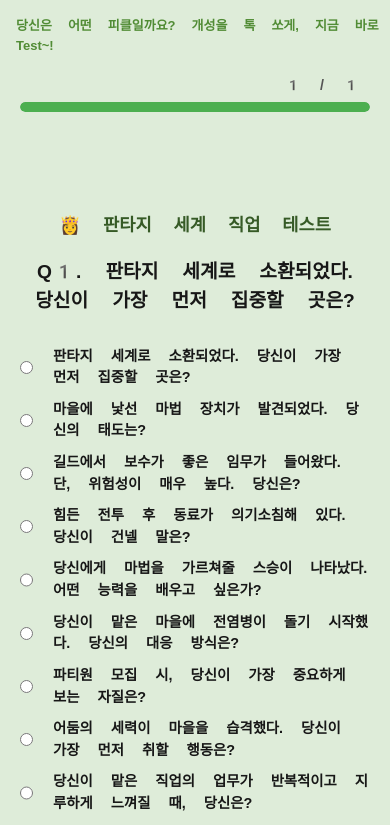
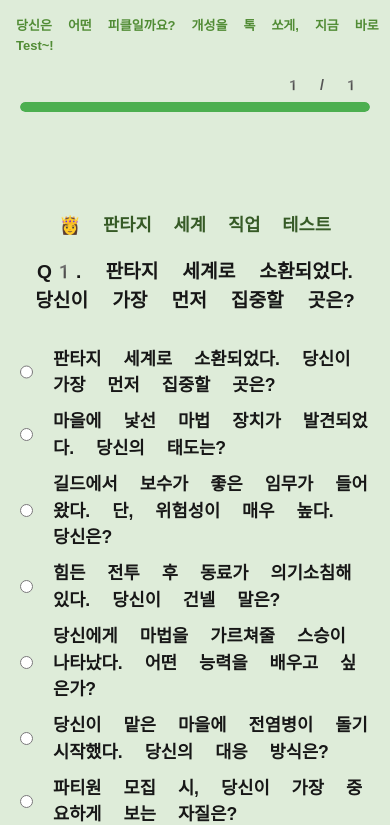
Before and after one commit to dahyeon777/pickle-test-nextjs, a Next.js app: page /testStart/1 in a window 390 px wide. Shown: the top 825 px of the page. Built offline with nearby package versions, Linux system fonts and the light colour scheme; a web font is replaced by a local one.

Commit message:
style: 미디어 쿼리 폰트 사이즈 수정

```diff
--- a/src/components/Header/index.js
+++ b/src/components/Header/index.js
@@ -15,7 +15,7 @@ function Header() {
       <div className="header_top_bar">
         <Link href="/">
           {isHorror
-            ? "당신은 어떤 피클일까요? 개성을 톡 쏘게, 지금 바로 Test!" // 호러용 문구 (선택사항)
+            ? "당신은 어떤 피클일까요? 개성을 톡 쏘게, 지금 바로 Test!"
             : "당신은 어떤 피클일까요? 개성을 톡 쏘게, 지금 바로 Test~!"}
         </Link>
       </div>
--- a/src/components/RadioOption/index.css
+++ b/src/components/RadioOption/index.css
@@ -31,6 +31,6 @@
 
 @media screen and (max-width: 600px) {
   .radio_option {
-    font-size: 0.9rem;
+    font-size: 1.1rem;
   }
 }
```
